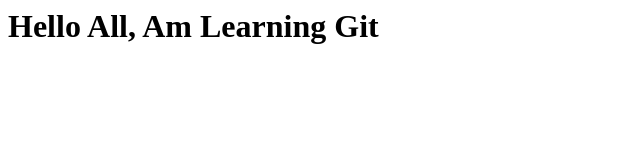
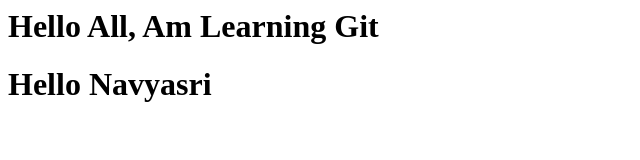
Before and after one commit to pothakamurinavyasri/NewRepo, a plain HTML site: page index.html in a window 1280 px wide. Shown: the whole page, without its empty margins (0-640 px from the left). Drawn offline with Linux system fonts and the light colour scheme.

Commit message:
text added

```diff
--- a/index.html
+++ b/index.html
@@ -1 +1,2 @@
 <h1> Hello All, Am Learning Git </h1>
+<h1> Hello Navyasri </h1>
```
